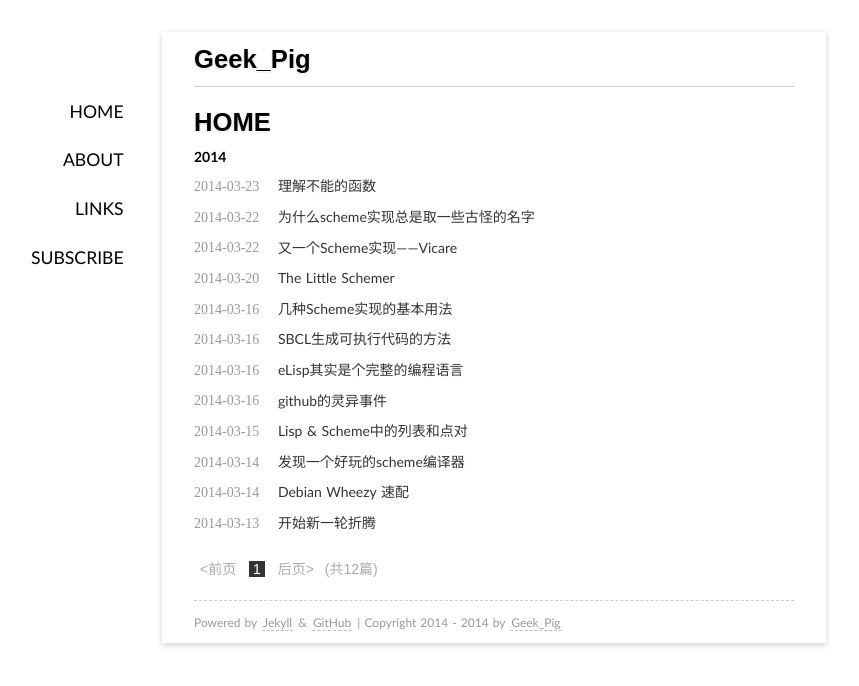
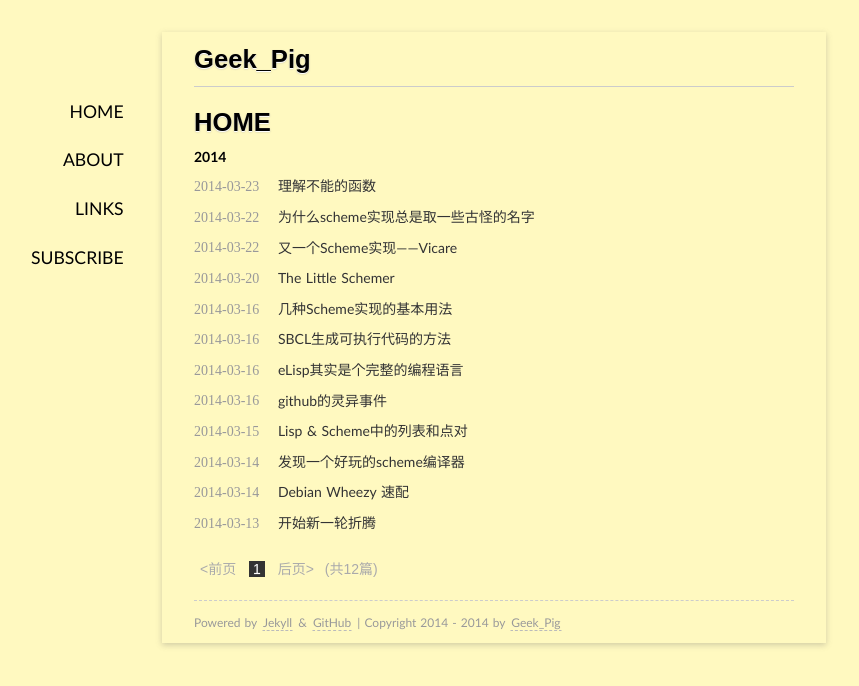
Before and after one commit to rhuichao/uternet.github.io, a Jekyll site: the page built from index.html, in a window 1280 px wide. Shown: the top 686 px of the page, without its empty margins (146-1005 px from the left). Built offline with Jekyll 4.4.1, drawn with Linux system fonts in a browser that asks for light colours; some web fonts are replaced; Markdown is read by kramdown in place of the engine named in the settings; the list of posts is cut into pages by our own code.

Commit message:
new document posted

```diff
--- a/media/css/style.css
+++ b/media/css/style.css
@@ -18,7 +18,7 @@ body{
     margin-right:auto;
     font-family:"Hiragino Sans GB","Microsoft YaHei",Trebuchet,"Trebuchet MS",Tahoma,"Lucida Grande","Lucida Sans Unicode",Verdana,sans-serif;
     color:#000000;
-    background-color:#ffffff;
+    background-color:#fff9c0;
     line-height: 150%;
     text-shadow:0 1px 0 rgba(255,255,255,0.12);
 }
```
